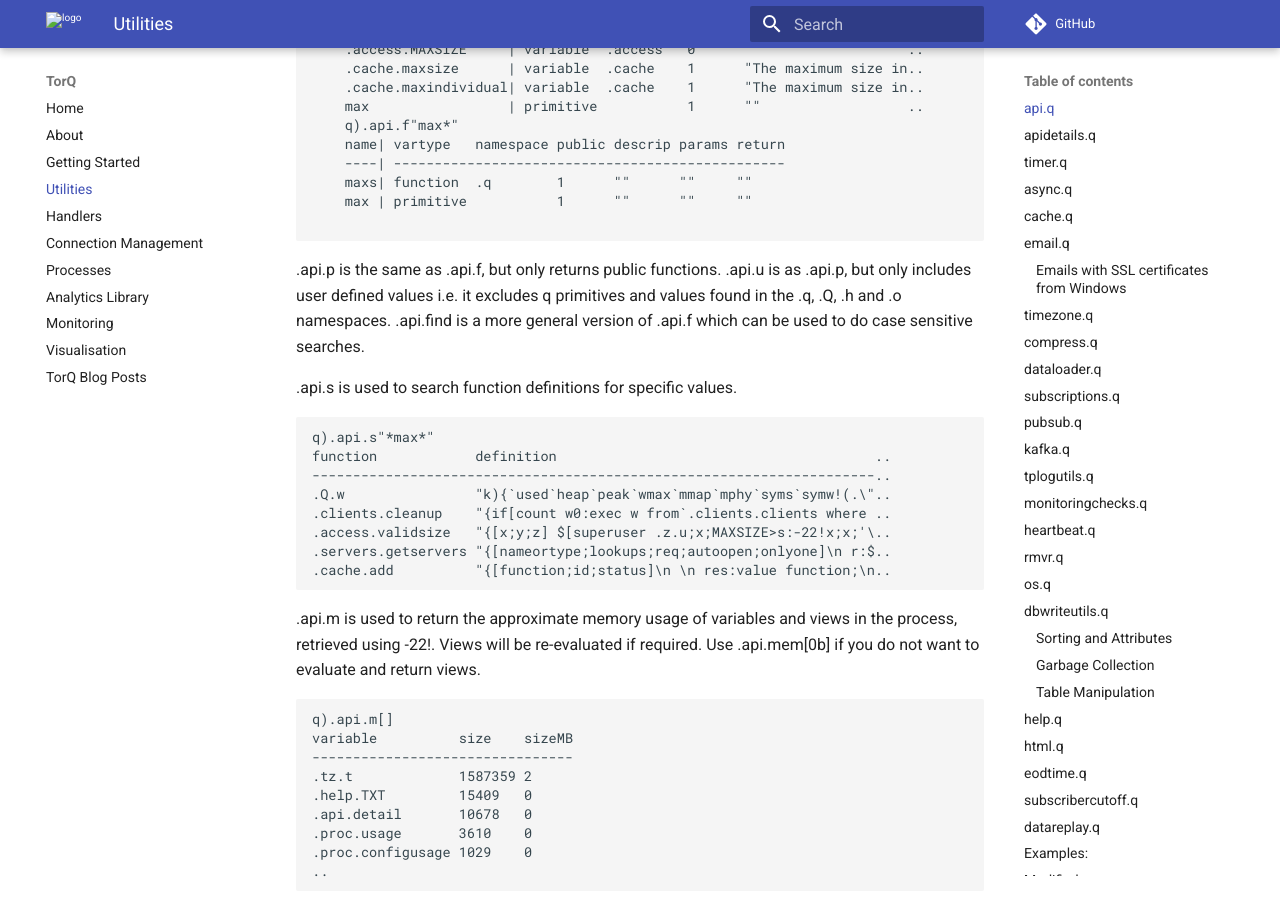
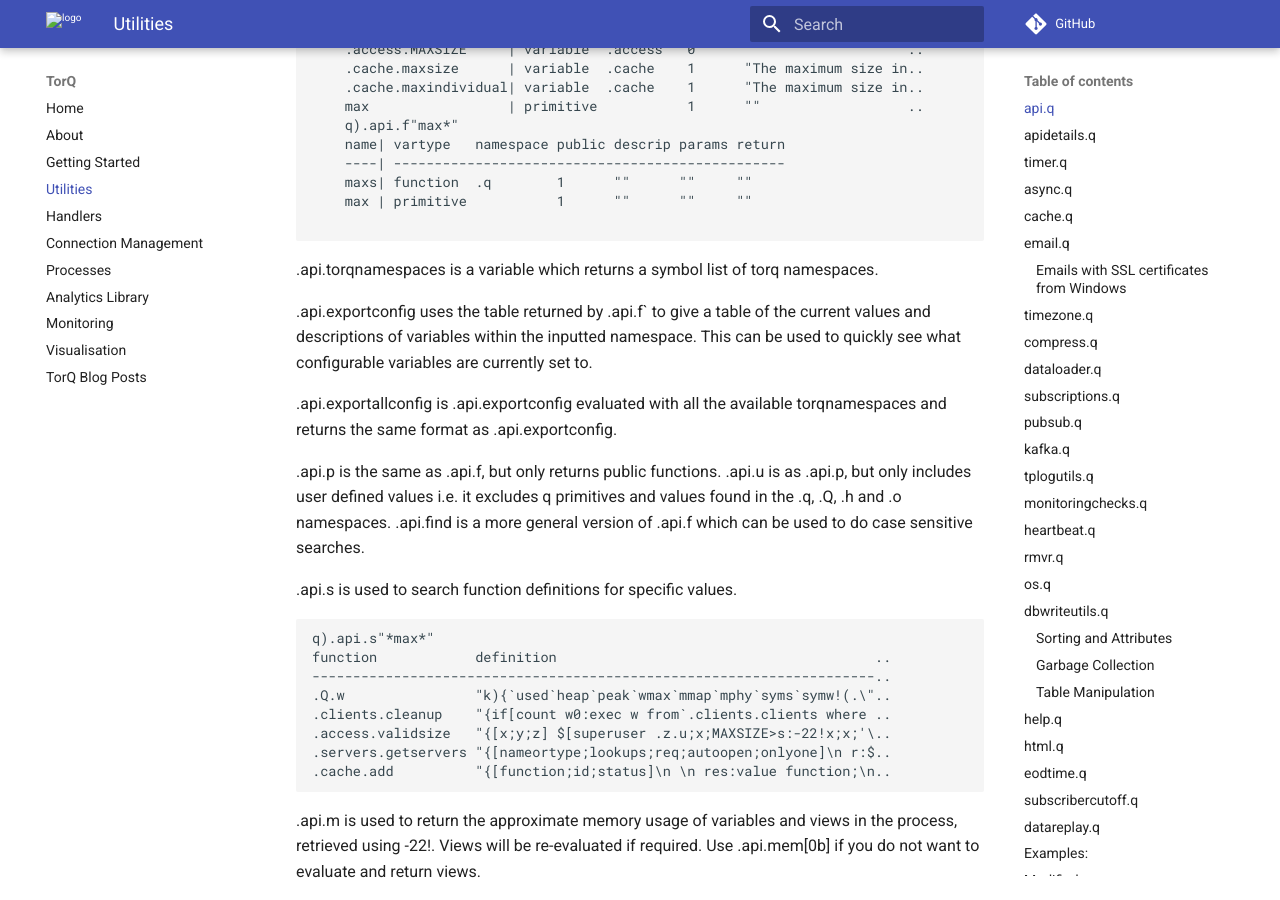
Before and after one commit to DataIntellectTech/TorQ, an MkDocs documentation site: the page built from docs/utilities.md, in a window 1280 px wide and 900 px high, scrolled down 838 px. Built offline with MkDocs 1.6.1 and Material for MkDocs 9.7.7, drawn with Linux system fonts in a browser that asks for light colours; comment, search, counter and statistics services are not loaded; old or Windows-style settings are respelled for this version of MkDocs.

Commit message:
add documentation

````diff
--- a/docs/utilities.md
+++ b/docs/utilities.md
@@ -52,6 +52,17 @@ pattern matching can be done.
     max | primitive           1      ""      ""     ""
 
 ```
+
+.api.torqnamespaces is a variable which returns a symbol list of torq
+namespaces.
+
+.api.exportconfig uses the table returned by .api.f` to give a table
+of the current values and descriptions of variables within the
+inputted namespace. This can be used to quickly see what configurable
+variables are currently set to.
+
+.api.exportallconfig is .api.exportconfig evaluated with all the
+available torqnamespaces and returns the same format as .api.exportconfig.
 
 .api.p is the same as .api.f, but only returns public functions. .api.u
 is as .api.p, but only includes user defined values i.e. it excludes q
````
